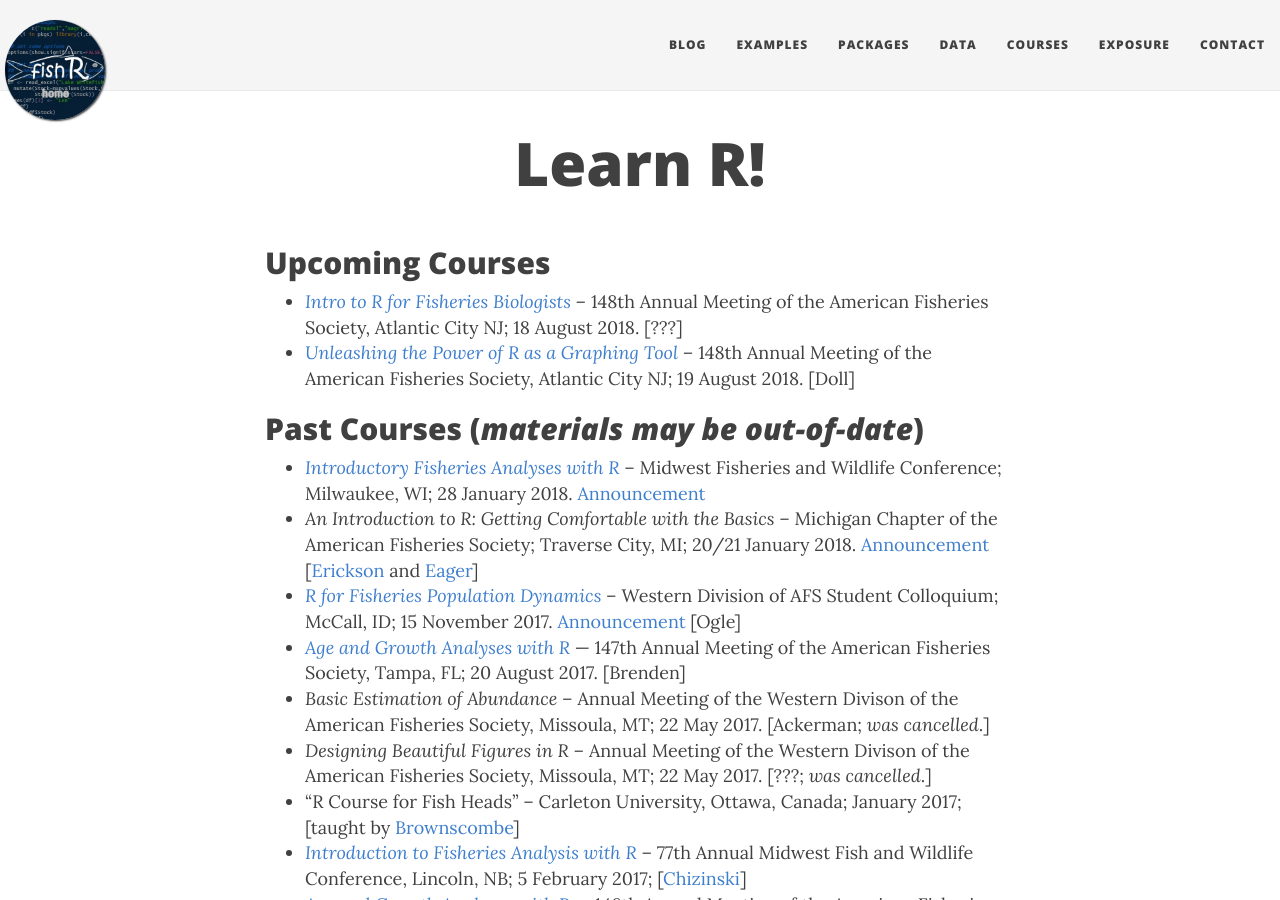
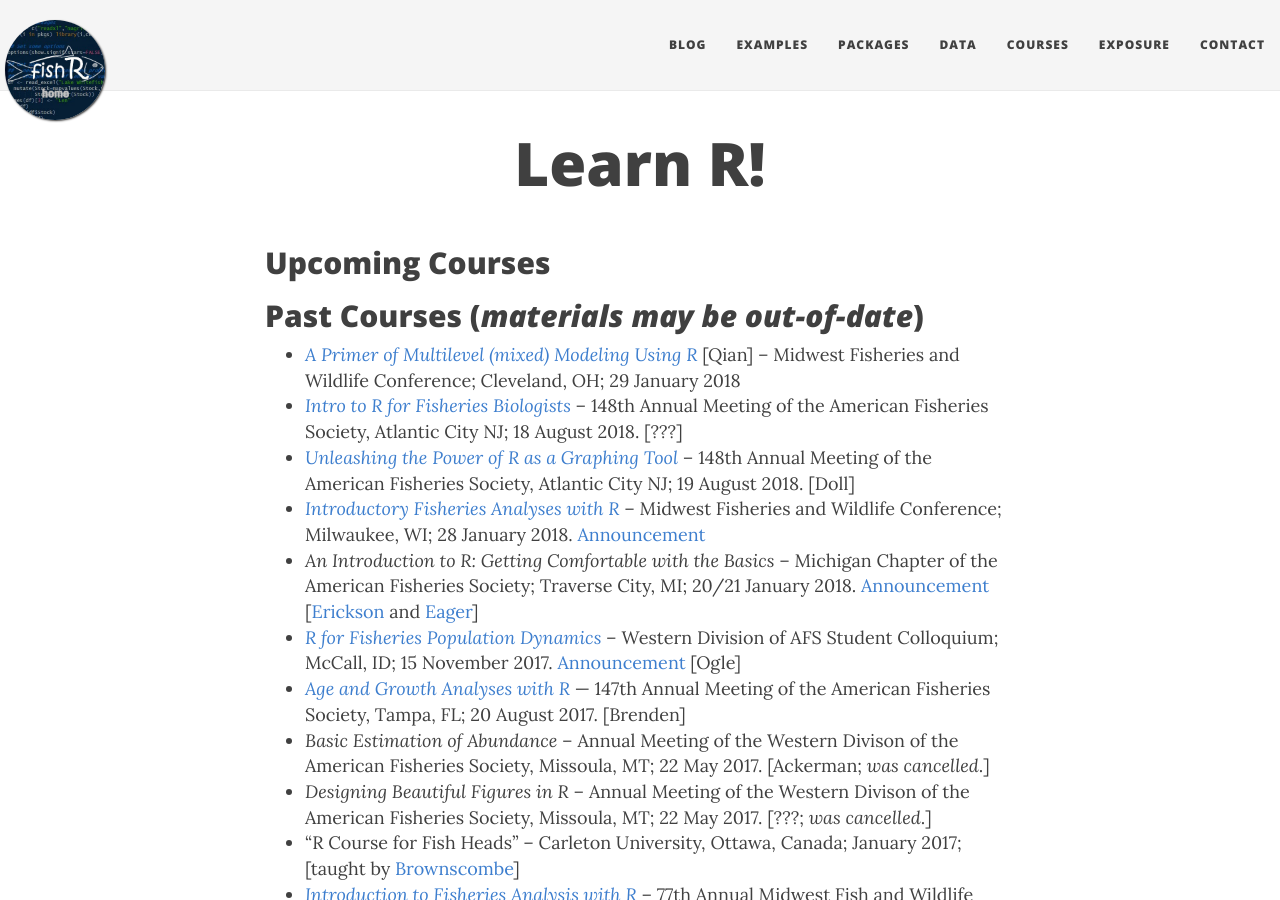
Before and after one commit to droglenc/fishR, a Jekyll site: the page built from courses.md, in a window 1280 px wide and 900 px high. Built offline with Jekyll 4.4.1, drawn with Linux system fonts in a browser that asks for light colours; nearby versions of some CDN libraries.

Commit message:
Update courses.md

```diff
--- a/courses.md
+++ b/courses.md
@@ -4,10 +4,12 @@ title: Learn R!
 ---
 
 ## Upcoming Courses
+
+## Past Courses (*materials may be out-of-date*)
+* [*A Primer of Multilevel (mixed) Modeling Using R*](https://midwestfishwildlifeconferen2019.sched.com/event/IPbq/workshop-a-primer-of-multilevel-mixed-modeling-using-r) [Qian]
+-- Midwest Fisheries and Wildlife Conference; Cleveland, OH; 29 January 2018
 * [*Intro to R for Fisheries Biologists*](https://afsannualmeeting.fisheries.org/continuing-education-workshops/) -- 148th Annual Meeting of the American Fisheries Society, Atlantic City NJ; 18 August 2018. [???]
 * [*Unleashing the Power of R as a Graphing Tool*](https://afsannualmeeting.fisheries.org/continuing-education-workshops/) -- 148th Annual Meeting of the American Fisheries Society, Atlantic City NJ; 19 August 2018. [Doll]
-
-## Past Courses (*materials may be out-of-date*)
 * [*Introductory Fisheries Analyses with R*](http://derekogle.com/RcourseMidwest2018/) -- Midwest Fisheries and Wildlife Conference; Milwaukee, WI; 28 January 2018. [Announcement](https://midwestfishwildlifeconferen2018.sched.com/event/Cde4/workshop-introductory-fisheries-analyses-with-r)
 * *An Introduction to R: Getting Comfortable with the Basics* -- Michigan Chapter of the American Fisheries Society; Traverse City, MI; 20/21 January 2018. [Announcement](http://michigan.fisheries.org/wp-content/uploads/2017/08/MIAFS-R-Workshop-Announcement.pdf) [[Erickson](https://www.umesc.usgs.gov/staff/bios/rae0.html) and [Eager](https://sites.google.com/a/uwlax.edu/eric-eager/home)]
 * [*R for Fisheries Population Dynamics*](http://derekogle.com/RcourseIdaho2017/) -- Western Division of AFS Student Colloquium; McCall, ID; 15 November 2017. [Announcement](https://afs-calneva.org/wp-content/uploads/sites/8/2017/07/Save-the-date_WD_Student_Colloquium.pdf) [Ogle]
```
